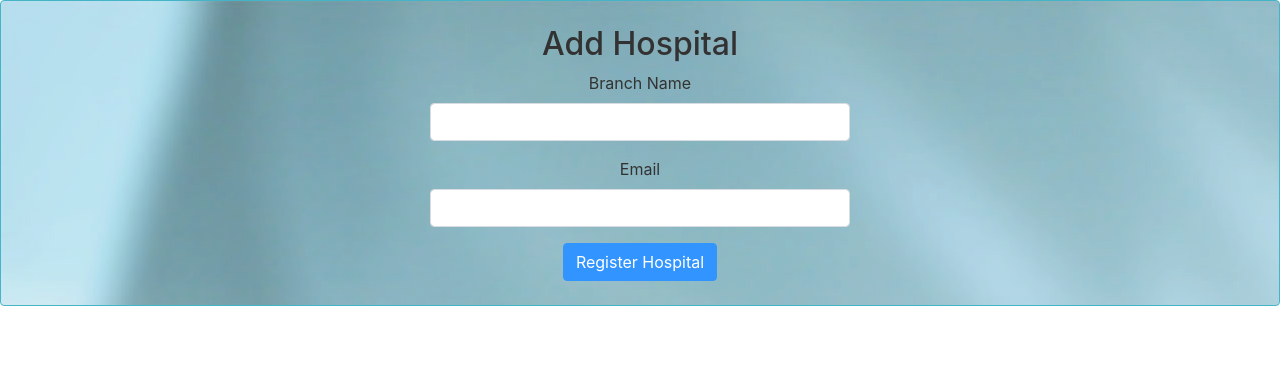
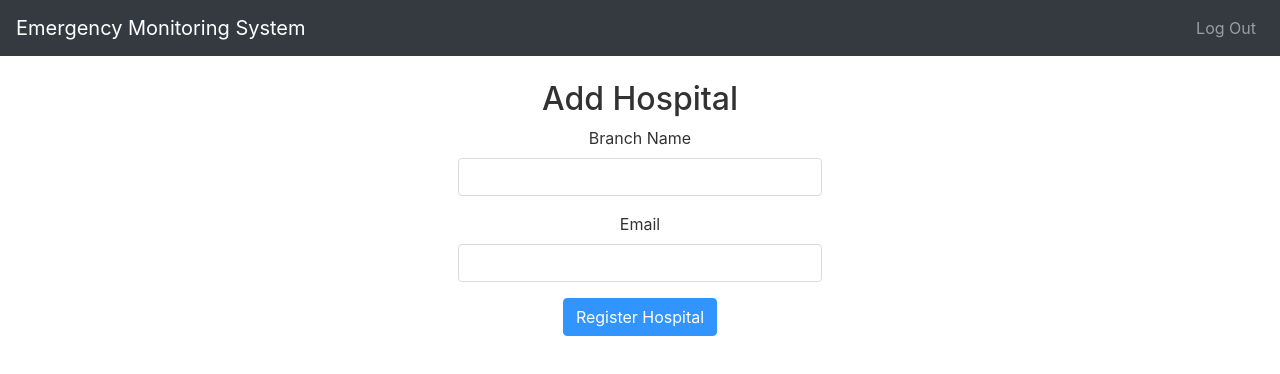
Before and after one commit to irshadjsr21/Emergency-Monitoring-System-App, a React (Create React App) app: page /admin/hospital/create in a window 1280 px wide. Shown: the top 374 px of the page. Built offline with nearby package versions, Linux system fonts and the light colour scheme; no server answers; sample sign-in values are in the browser's storage.

Commit message:
[Feat] Added admin logout

```diff
--- /dev/null
+++ b/src/components/AdminNav.js
@@ -0,0 +1,33 @@
+import React from 'react';
+import Navbar from 'react-bootstrap/Navbar';
+import Nav from 'react-bootstrap/Nav';
+import { logoutUser } from '../services/auth';
+
+const AdminNav = (props) => {
+  const logout = (e) => {
+    e.preventDefault();
+    logoutUser();
+    props.history.push('/');
+  };
+
+  return (
+    <div>
+      <Navbar collapseOnSelect expand="lg" bg="dark" variant="dark">
+        <Navbar.Brand href="/admin/dashboard">
+          Emergency Monitoring System
+        </Navbar.Brand>
+        <Navbar.Toggle aria-controls="responsive-navbar-nav" />
+        <Navbar.Collapse id="responsive-navbar-nav">
+          <Nav className="mr-auto"></Nav>
+          <Nav>
+            <Nav.Link href="#" onClick={logout}>
+              Log Out
+            </Nav.Link>
+          </Nav>
+        </Navbar.Collapse>
+      </Navbar>
+    </div>
+  );
+};
+
+export default AdminNav;
--- a/src/pages/Admin/AdminDashboard.js
+++ b/src/pages/Admin/AdminDashboard.js
@@ -1,41 +1,49 @@
-import React from 'react'
-import {Link} from 'react-router-dom'
-//import Button from 'react-bootstrap/Button'
-import Card from 'react-bootstrap/Card'
-import CardGroup from 'react-bootstrap/CardGroup'
+import React from 'react';
+import { Link } from 'react-router-dom';
+import Card from 'react-bootstrap/Card';
+import CardGroup from 'react-bootstrap/CardGroup';
+import AdminNav from '../../components/AdminNav';
 
-function AdminDashboard() {
+function AdminDashboard(props) {
   return (
     <div>
-            <h1 >Admin Dashboard</h1>
+      <AdminNav {...props}></AdminNav>
+      <h1 className="my-4 text-center">Admin Dashboard</h1>
       <br />
       <CardGroup>
         <Card className="justify-content-md-center">
           <Card.Body>
             <Card.Title>Hospital Registration</Card.Title>
             <Card.Text>
-        Dear Admin, you can now add all your network hospitals to our system and let the words of your Paramedic be heard instantaneously
+              Dear Admin, you can now add all your network hospitals to our
+              system and let the words of your Paramedic be heard
+              instantaneously
             </Card.Text>
           </Card.Body>
           <Card.Footer>
-    <Link to = '/admin/hospital/create' variant="primary">Hospital Registration</Link>
+            <Link to="/admin/hospital/create" variant="primary">
+              Hospital Registration
+            </Link>
           </Card.Footer>
         </Card>
         <Card>
           <Card.Body>
             <Card.Title>Ambulance Registration</Card.Title>
             <Card.Text>
-        Dear Admin, you can add all the heros of your paramedic department who are busy out there saving lives for faster information transfer to your networked hospitals
-        content.
+              Dear Admin, you can add all the heros of your paramedic department
+              who are busy out there saving lives for faster information
+              transfer to your networked hospitals content.
             </Card.Text>
           </Card.Body>
           <Card.Footer>
-    <Link to="/admin/ambulance/create" variant="danger">Ambulance Registration</Link>
+            <Link to="/admin/ambulance/create" variant="danger">
+              Ambulance Registration
+            </Link>
           </Card.Footer>
         </Card>
       </CardGroup>
     </div>
-    )
+  );
 }
 
-export default AdminDashboard
+export default AdminDashboard;
--- a/src/pages/Admin/Hospital/RegisterHospital.js
+++ b/src/pages/Admin/Hospital/RegisterHospital.js
@@ -1,11 +1,11 @@
 import React, { Component } from 'react';
 import Col from 'react-bootstrap/Col';
 import Form from 'react-bootstrap/Form';
-import Card from 'react-bootstrap/Card';
+import Container from 'react-bootstrap/Container';
 import Button from 'react-bootstrap/Button';
 import Alert from 'react-bootstrap/Alert';
-import admin from '../../../images/admin.jpeg';
 import { createHospital } from '../../../services/admin';
+import AdminNav from '../../../components/AdminNav';
 
 export default class RegiesterHospital extends Component {
   constructor(props) {
@@ -55,7 +55,7 @@ export default class RegiesterHospital extends Component {
             isCreated: true,
             createdPassword: res.data.hospital.password,
             createdEmail: res.data.hospital.email,
-            errors: {}
+            errors: {},
           });
         }
       })
@@ -70,10 +70,10 @@ export default class RegiesterHospital extends Component {
 
   render() {
     return (
-      <Card
-        border="info"
+      <div>
+        <AdminNav {...this.props}></AdminNav>
+        <Container
           style={{
-          backgroundImage: `url(${admin})`,
             opacity: 0.8,
             color: 'black',
             textAlign: 'center',
@@ -134,7 +134,8 @@ export default class RegiesterHospital extends Component {
             <br />
           </Form>
           <br />
-      </Card>
+        </Container>
+      </div>
     );
   }
 }
--- a/src/services/auth.js
+++ b/src/services/auth.js
@@ -1,6 +1,11 @@
 export const loginUser = ({ userType, token }) => {
   localStorage.setItem('userType', userType);
   localStorage.setItem('token', token);
+};
+
+export const logoutUser = () => {
+  localStorage.removeItem('userType');
+  localStorage.removeItem('token');
 };
 
 export const isLoggedIn = () => {
```
Lines whose indentation alone changed are shown as unchanged.
